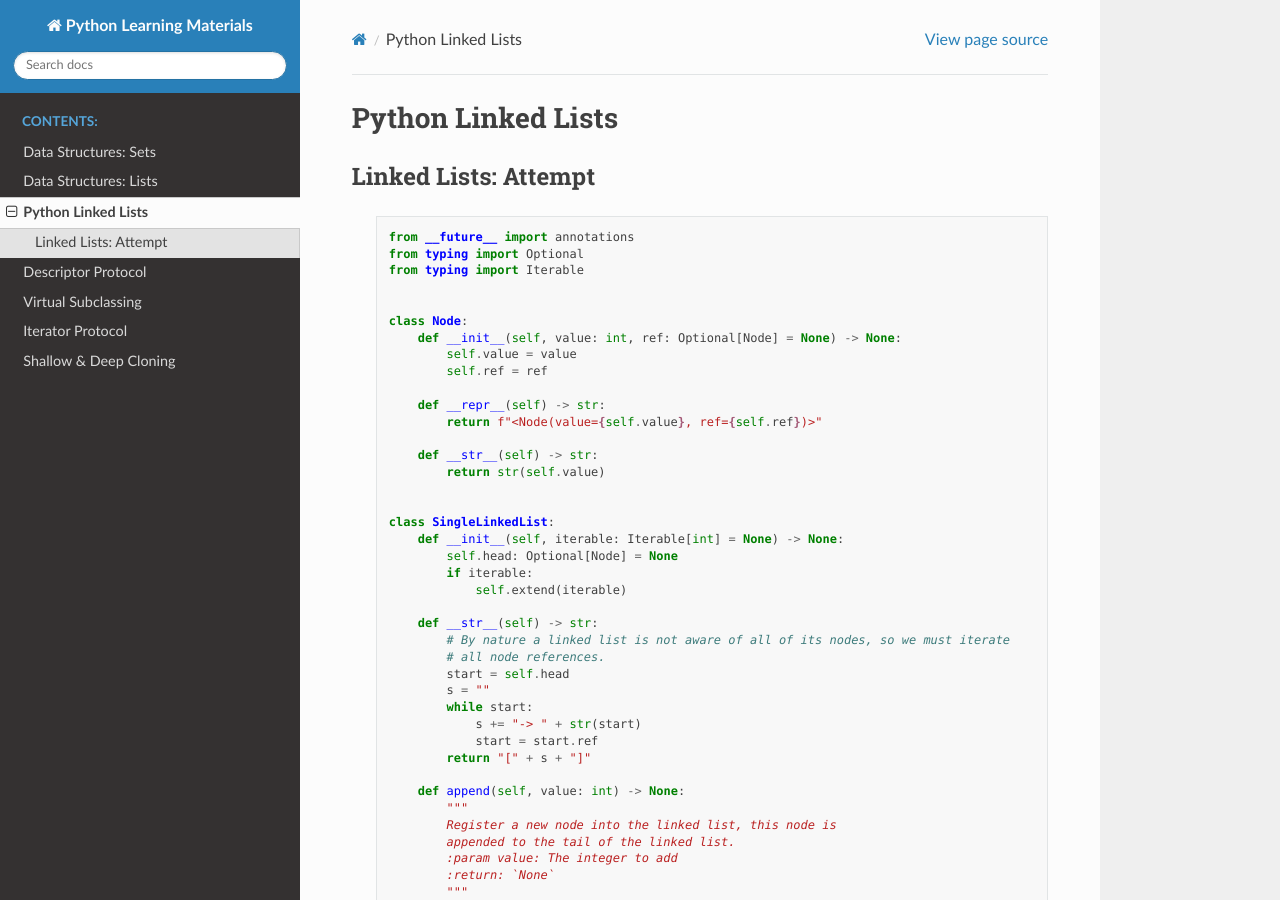
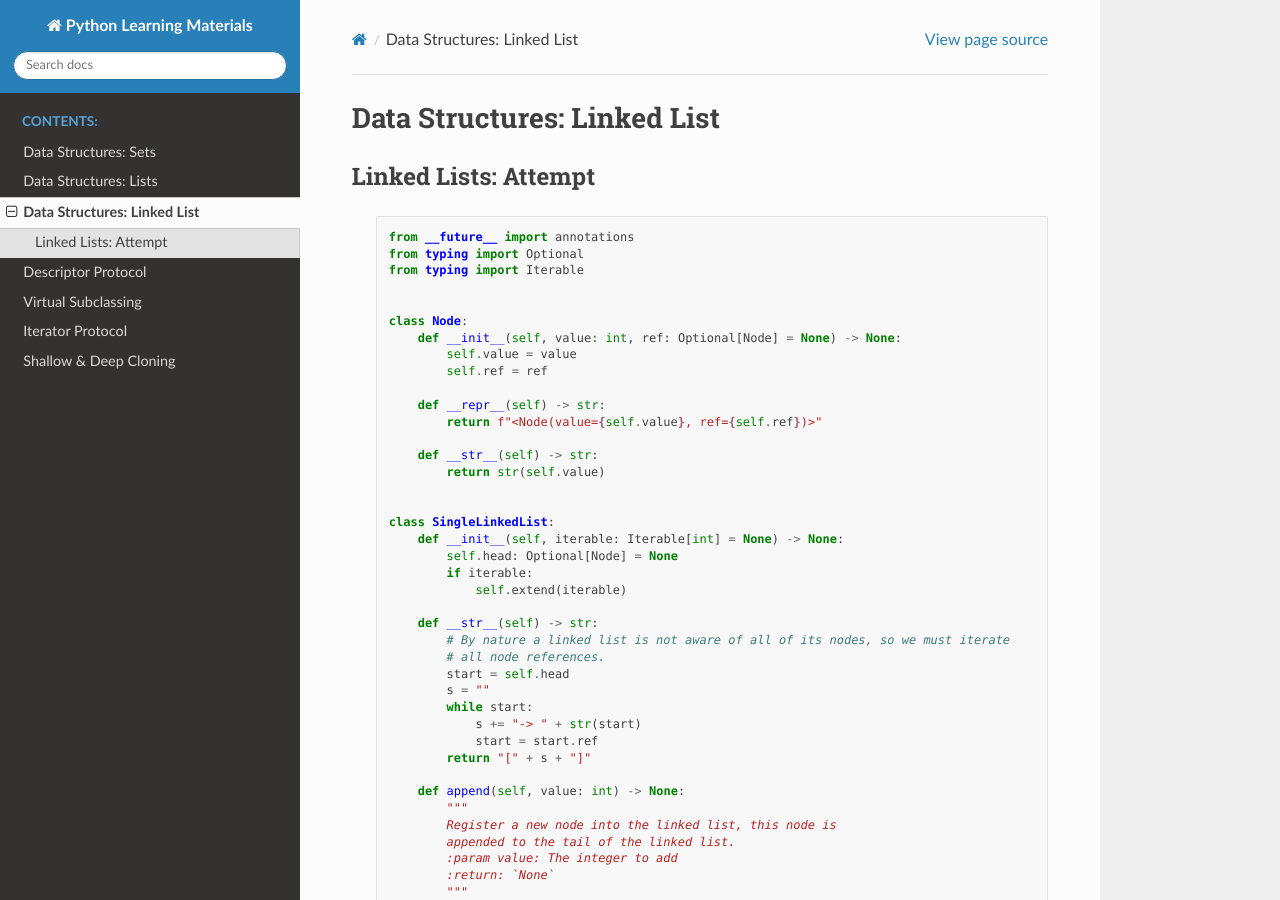
Before and after one commit to symonk/pydocs, a Sphinx documentation site: the page built from docs/source/_data_structures/singly_linked_lists.rst, in a window 1280 px wide and 900 px high. Built offline with Sphinx 7.4.7 and the Read the Docs theme 2.0.0, drawn with Linux system fonts in a browser that asks for light colours.

Commit message:
add SLL header

```diff
--- a/docs/source/_data_structures/singly_linked_lists.rst
+++ b/docs/source/_data_structures/singly_linked_lists.rst
@@ -1,5 +1,5 @@
-Python Linked Lists
-===================
+Data Structures: Linked List
+=============================
 
 
 Linked Lists: Attempt
```
